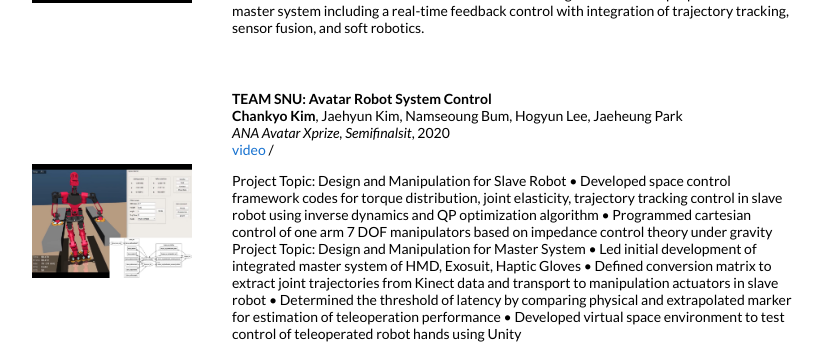
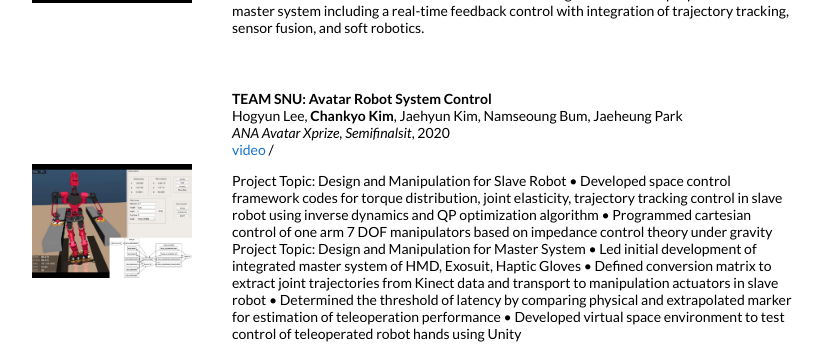
Before and after one commit to ChanKyoKim/ChanKyoKim.github.io, a Jekyll site: the page built from _posts/2021-11-15-hpe.markdown, in a window 1280 px wide. Shown: the part 985-1329 px from the top of the page, without its empty margins (228-1050 px from the left). Built offline with Jekyll 4.4.1, drawn with Linux system fonts in a browser that asks for light colours.

```diff
--- a/_posts/2020-05-15-tocabi.markdown
+++ b/_posts/2020-05-15-tocabi.markdown
@@ -5,7 +5,7 @@ date:   2020-05-15 21:21:53 +00:00
 image: /images/tocabi4.jpg
 categories: research
 author: "Chankyo Kim"
-authors: "<strong>Chankyo Kim</strong>, Jaehyun Kim, Namseoung Bum, Hogyun Lee, Jaeheung Park"
+authors: "Hogyun Lee, <strong>Chankyo Kim</strong>, Jaehyun Kim, Namseoung Bum, Jaeheung Park"
 venue: "ANA Avatar Xprize, Semifinalsit"
 video: https://www.youtube.com/watch?v=MLmgGQWkzSo
 ---
```
